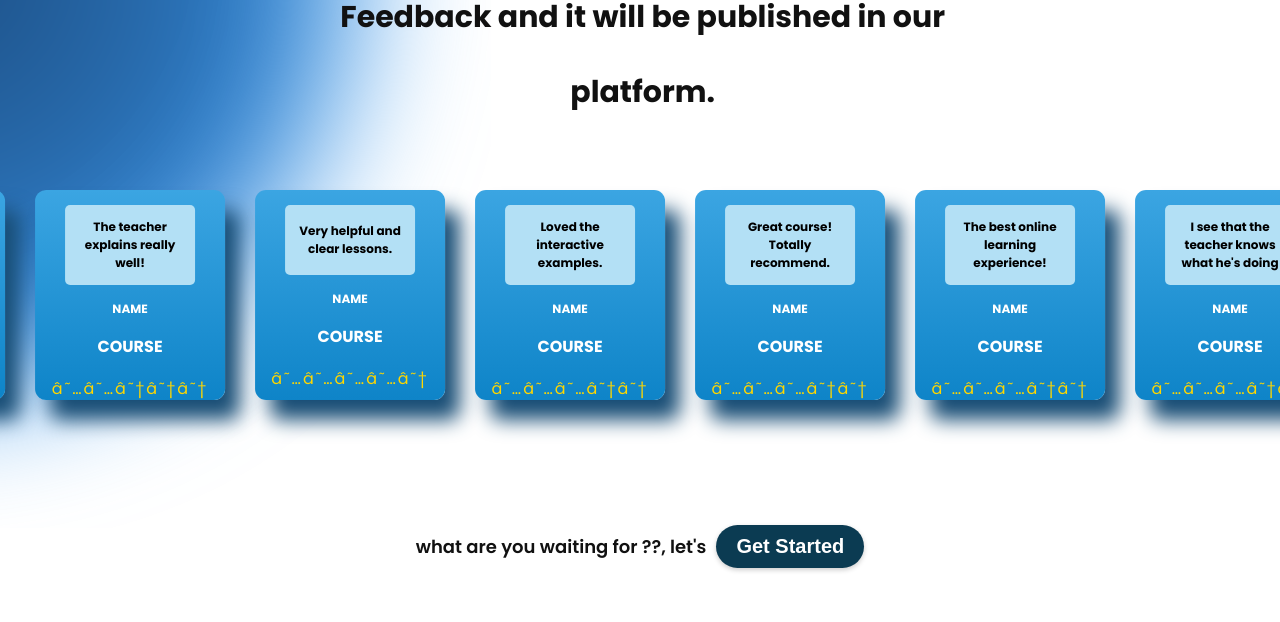
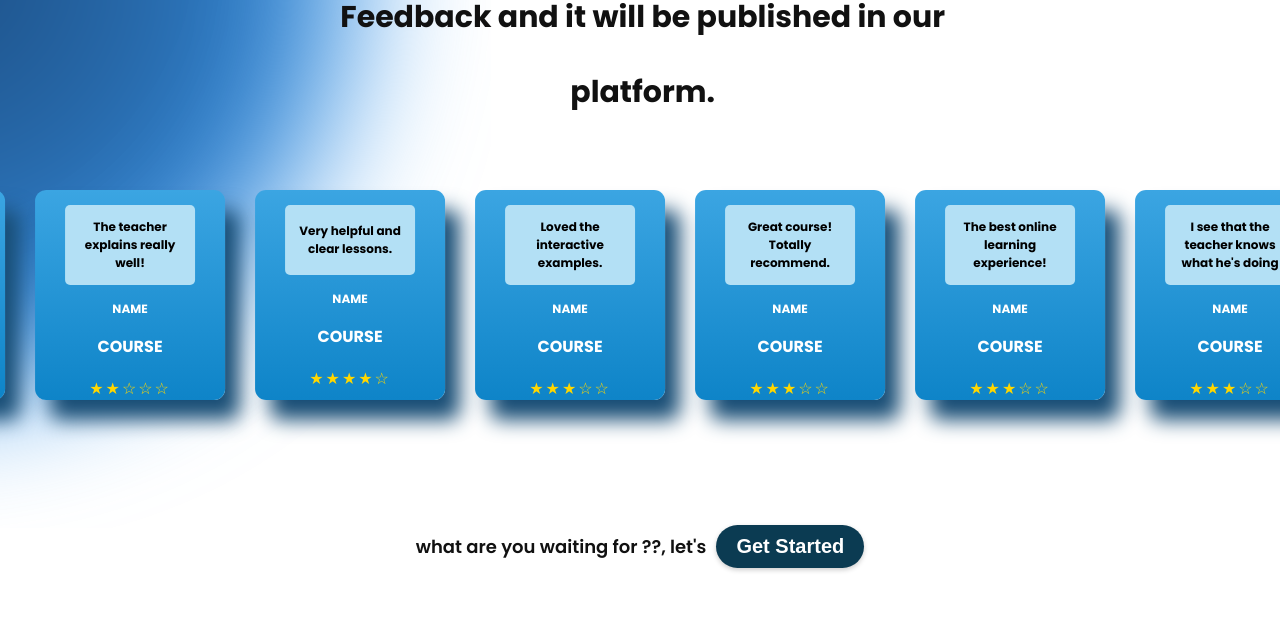
Before and after one commit to Manel-Mahdjoubi/NoveXa, a plain HTML site: page frontend/Homepage/homepage.html in a window 1280 px wide. Shown: the part 3930-4552 px from the top of the page. Drawn offline with Linux system fonts and the light colour scheme; a web font is replaced by a local one.

Commit message:
fixing stars

```diff
--- a/frontend/Homepage/homepage.html
+++ b/frontend/Homepage/homepage.html
@@ -160,7 +160,7 @@
                     <div class="card-info">
                         <h4>NAME</h4>
                         <h3>COURSE</h3>
-                        <div class="starss">â˜…â˜…â˜…â˜†â˜†</div>
+                        <div class="starss">&#9733;&#9733;&#9733;&#9734;&#9734;</div>
                     </div>
                 </div>
 
@@ -171,7 +171,7 @@
                     <div class="card-info">
                         <h4>NAME</h4>
                         <h3>COURSE</h3>
-                        <div class="starss">â˜…â˜…â˜†â˜†â˜†</div>
+                        <div class="starss">&#9733;&#9733;&#9734;&#9734;&#9734;</div>
                     </div>
                 </div>
 
@@ -182,7 +182,7 @@
                     <div class="card-info">
                         <h4>NAME</h4>
                         <h3>COURSE</h3>
-                        <div class="starss">â˜…â˜…â˜…â˜…â˜†</div>
+                        <div class="starss">&#9733;&#9733;&#9733;&#9733;&#9734;</div>
                     </div>
                 </div>
 
@@ -193,7 +193,7 @@
                     <div class="card-info">
                         <h4>NAME</h4>
                         <h3>COURSE</h3>
-                        <div class="starss">â˜…â˜…â˜…â˜†â˜†</div>
+                        <div class="starss">&#9733;&#9733;&#9733;&#9734;&#9734;</div>
                     </div>
                 </div>
 
@@ -204,7 +204,7 @@
                     <div class="card-info">
                         <h4>NAME</h4>
                         <h3>COURSE</h3>
-                        <div class="starss">â˜…â˜…â˜…â˜†â˜†</div>
+                        <div class="starss">&#9733;&#9733;&#9733;&#9734;&#9734;</div>
                     </div>
                 </div>
 
@@ -215,7 +215,7 @@
                     <div class="card-info">
                         <h4>NAME</h4>
                         <h3>COURSE</h3>
-                        <div class="starss">â˜…â˜…â˜…â˜†â˜†</div>
+                        <div class="starss">&#9733;&#9733;&#9733;&#9734;&#9734;</div>
                     </div>
                 </div>
 
@@ -226,7 +226,7 @@
                     <div class="card-info">
                         <h4>NAME</h4>
                         <h3>COURSE</h3>
-                        <div class="starss">â˜…â˜…â˜…â˜†â˜†</div>
+                        <div class="starss">&#9733;&#9733;&#9733;&#9734;&#9734;</div>
                     </div>
                 </div>
 
@@ -237,7 +237,7 @@
                     <div class="card-info">
                         <h4>NAME</h4>
                         <h3>COURSE</h3>
-                        <div class="starss">â˜…â˜…â˜†â˜†â˜†</div>
+                        <div class="starss">&#9733;&#9733;&#9734;&#9734;&#9734;</div>
                     </div>
                 </div>
 
@@ -248,7 +248,7 @@
                     <div class="card-info">
                         <h4>NAME</h4>
                         <h3>COURSE</h3>
-                        <div class="starss">â˜…â˜…â˜…â˜…â˜†</div>
+                        <div class="starss">&#9733;&#9733;&#9733;&#9733;&#9734;</div>
                     </div>
                 </div>
 
@@ -259,7 +259,7 @@
                     <div class="card-info">
                         <h4>NAME</h4>
                         <h3>COURSE</h3>
-                        <div class="starss">â˜…â˜…â˜…â˜†â˜†</div>
+                        <div class="starss">&#9733;&#9733;&#9733;&#9734;&#9734;</div>
                     </div>
                 </div>
 
@@ -270,7 +270,7 @@
                     <div class="card-info">
                         <h4>NAME</h4>
                         <h3>COURSE</h3>
-                        <div class="starss">â˜…â˜…â˜…â˜†â˜†</div>
+                        <div class="starss">&#9733;&#9733;&#9733;&#9734;&#9734;</div>
                     </div>
                 </div>
 
@@ -281,7 +281,7 @@
                     <div class="card-info">
                         <h4>NAME</h4>
                         <h3>COURSE</h3>
-                        <div class="starss">â˜…â˜…â˜…â˜†â˜†</div>
+                        <div class="starss">&#9733;&#9733;&#9733;&#9733;&#9734;</div>
                     </div>
                 </div>
 
```
